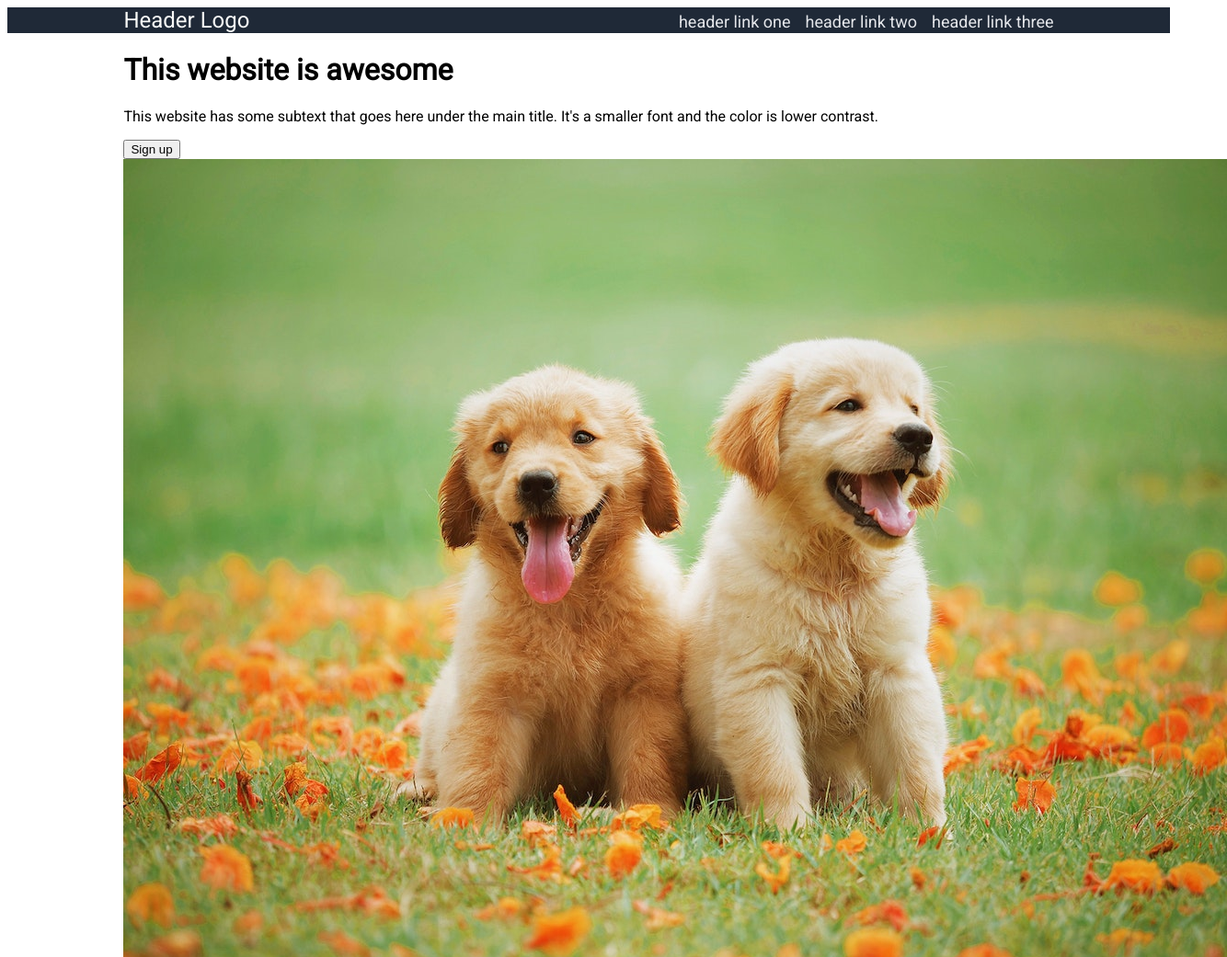
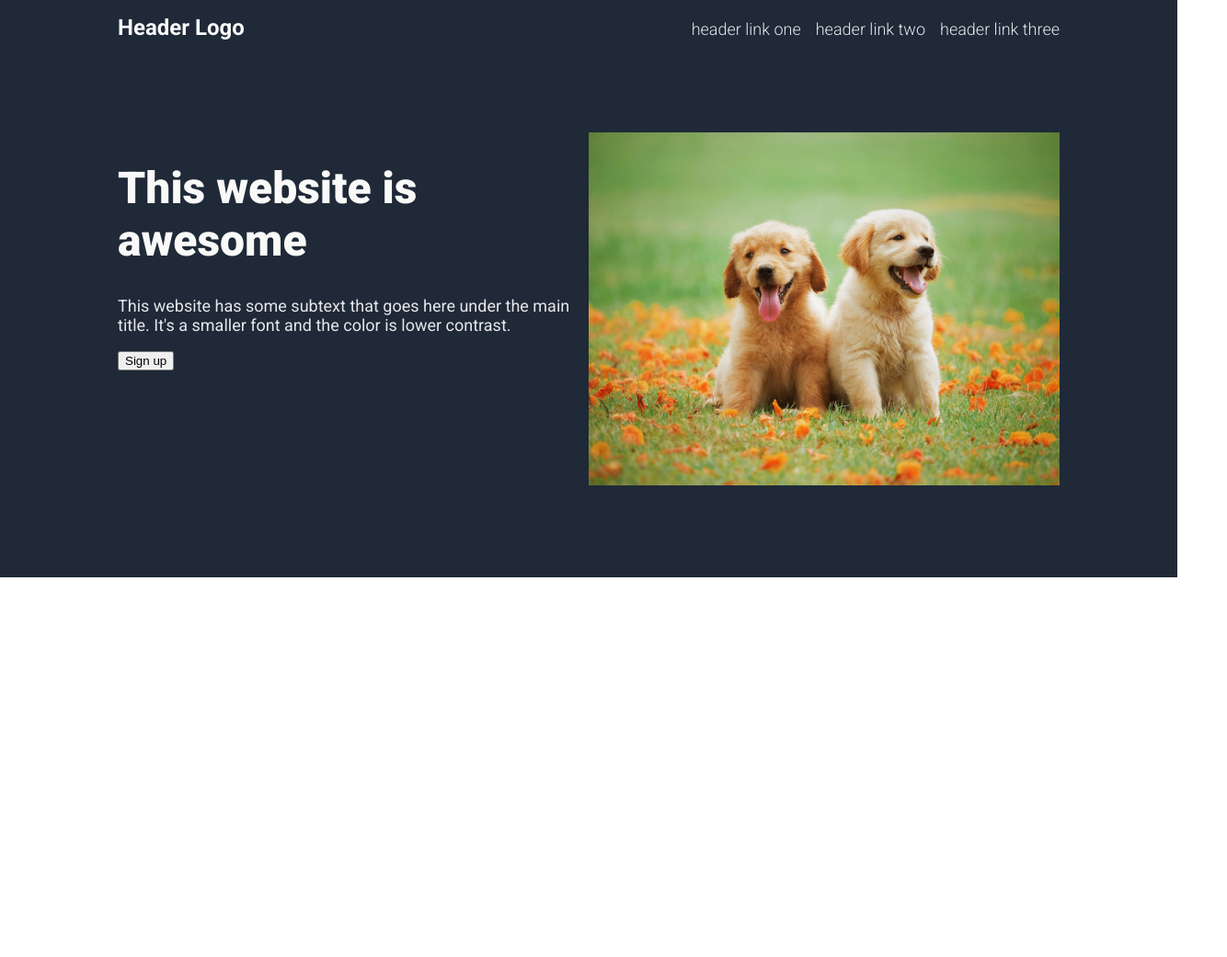
Before and after one commit to jdashman91/landing-page, a plain HTML site: page index.html in a window 1280 px wide. Shown: the top 1041 px of the page at 92% size, 1334 px wide, since content can reach past the window. After the commit the page ends 800 px from the top, so only its background shows below. Drawn offline with Linux system fonts and the light colour scheme.

Commit message:
Add styling for hero section

```diff
--- a/index.html
+++ b/index.html
@@ -18,12 +18,14 @@
         </div>
 
         <div class="hero section">
-            <h1>This website is awesome</h1>
-            <p>This website has some subtext that goes here under the main title.
-                It's a smaller font and the color is lower contrast.
-            </p>
-            <button>Sign up</button>
-            <img src="images/dogs.jpg" alt="A dog.">
+            <div>
+                <h1>This website is awesome</h1>
+                <p>This website has some subtext that goes here under the main title.
+                    It's a smaller font and the color is lower contrast.
+                </p>
+                <button>Sign up</button>
+            </div>
+            <img src="images/dogs.jpg" alt="Some dogs.">
         </div>
     </body>
 </html>
--- a/styles.css
+++ b/styles.css
@@ -1,7 +1,9 @@
-@import url('https://fonts.googleapis.com/css2?family=Roboto:ital,wght@0,400;1,100&display=swap');
+@import url('https://fonts.googleapis.com/css2?family=Roboto:ital,wght@0,100;0,300;0,400;0,500;0,700;0,900;1,100;1,300;1,400;1,500;1,700;1,900&display=swap');
 
 body {
     font-family: "Roboto", sans-serif;
+    font-weight: 500;
+    margin: 0;
 }
 
 .section {
@@ -14,6 +16,8 @@ body {
     background-color: #1F2937;
     color: #F9FAF8;
     font-size: 24px;
+    font-weight: 700;
+    padding-top: 16px;
 }
 
 #logo {
@@ -32,4 +36,29 @@ a {
     text-decoration: none;
     color: #E5E7EB;
     font-size: 18px;
+    font-weight: 300;
 }
+
+.hero {
+    display: flex;
+    gap: 16px;
+    padding-top: 100px;
+    padding-bottom: 100px;
+    background-color: #1F2937;
+}
+
+.hero p {
+    font-size: 18px;
+    color: #E5E7EB;
+    font-weight: 400;
+}
+
+h1 {
+    font-size: 48px;
+    font-weight: 800;
+    color: #F9FAF8;
+}
+
+img {
+    max-width: 50%;
+}
```
